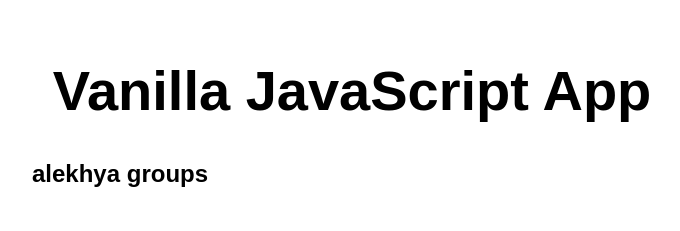
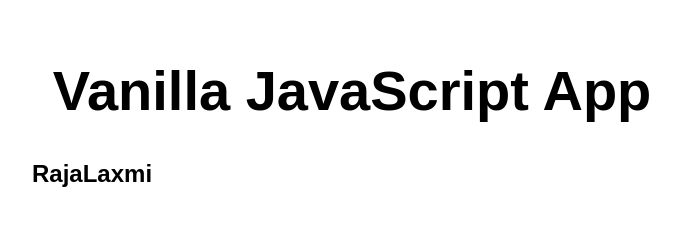
Before and after one commit to raja-laxmi/Alekhyareddy, a website: page src/index.html in a window 1280 px wide. Shown: the whole page, without its empty margins (288-968 px from the left). Drawn offline with Linux system fonts and the light colour scheme.

Commit message:
index.html

```diff
--- a/src/index.html
+++ b/src/index.html
@@ -12,7 +12,7 @@
 <body>
   <main>
     <h1>Vanilla JavaScript App</h1>
-    <h2>alekhya groups</h2>
+    <h2>RajaLaxmi</h2>
   </main>
 </body>
 
```
